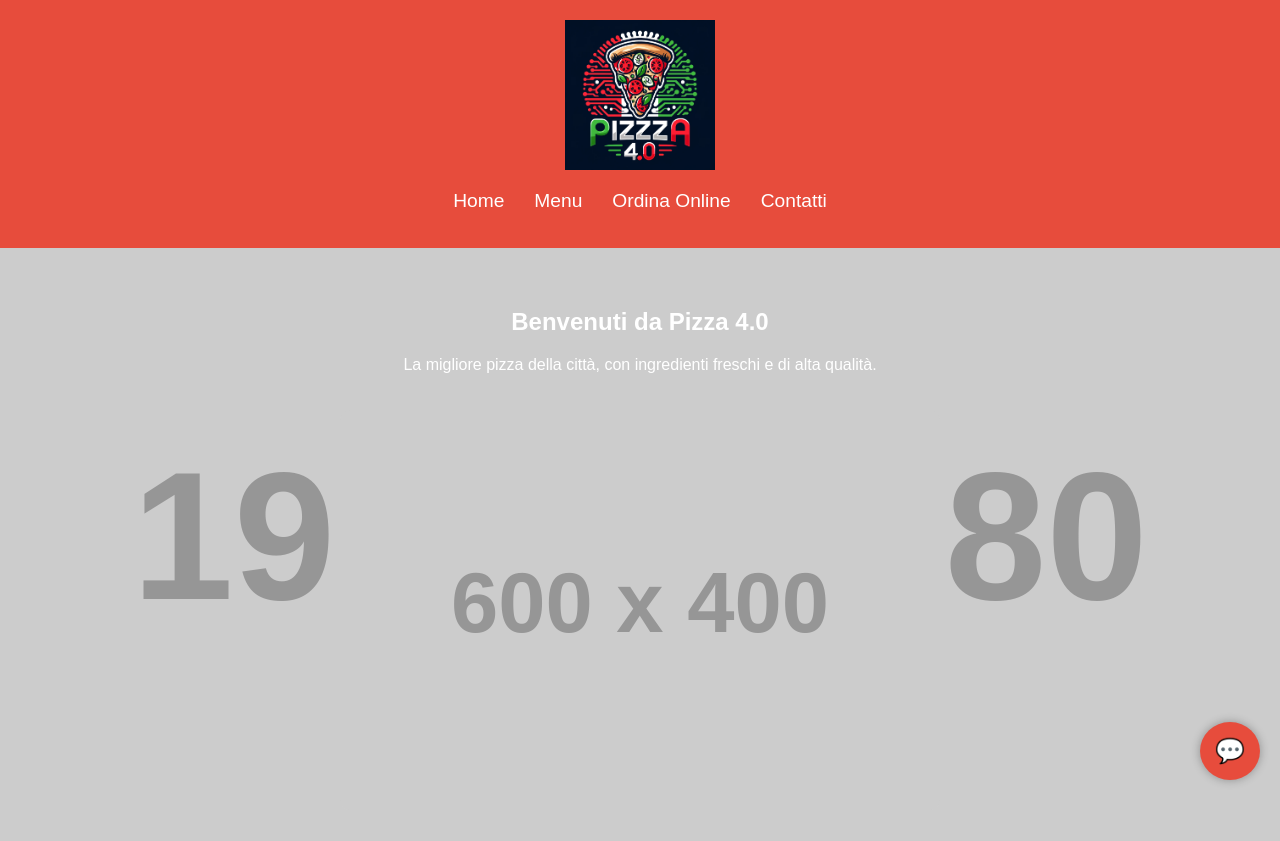
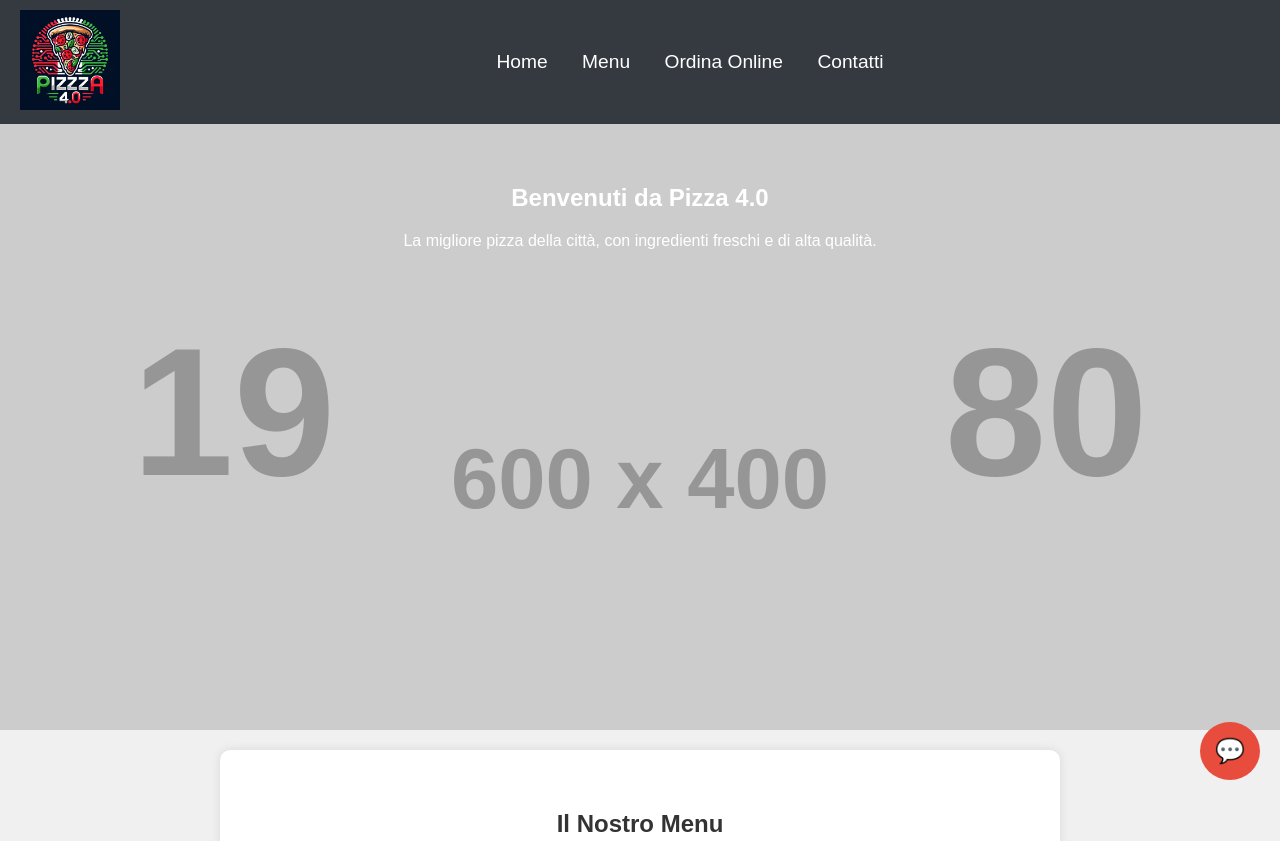
Before and after one commit to fabioda97/pizza-4.0, a plain HTML site: page index.html in a window 1280 px wide. Shown: the top 841 px of the page. Drawn offline with Linux system fonts and the light colour scheme; placeholder pictures from the web are drawn by us.

Commit message:
Update styles.css

```diff
--- a/styles.css
+++ b/styles.css
@@ -7,26 +7,36 @@ body {
 }
 
 header {
-  background-color: #e74c3c;
+  display: flex;
+  align-items: center;
+  background-color: #343a40;
   color: #fff;
-  padding: 20px 0;
-  text-align: center;
+  padding: 10px 20px;
+}
+
+.logo-container {
+  flex: 0 0 auto;
 }
 
 header .logo {
-  width: 150px;
-  display: block;
-  margin: 0 auto 20px;
+  width: 100px;
+  height: auto;
+}
+
+nav {
+  flex: 1;
+  text-align: center;
 }
 
 nav ul {
   list-style-type: none;
   padding: 0;
-  display: flex;
-  justify-content: center;
+  margin: 0;
+  display: inline-block;
 }
 
 nav ul li {
+  display: inline;
   margin: 0 15px;
 }
 
@@ -118,5 +128,4 @@ form button:hover {
   border-radius: 50%;
   cursor: pointer;
   font-size: 1.5em;
-  box-shadow: 0 0 10px rgba(0, 0, 0, 0.3);
-}
+  box-shadow: 0 0 10px rgba(0, 0, 0,
```
